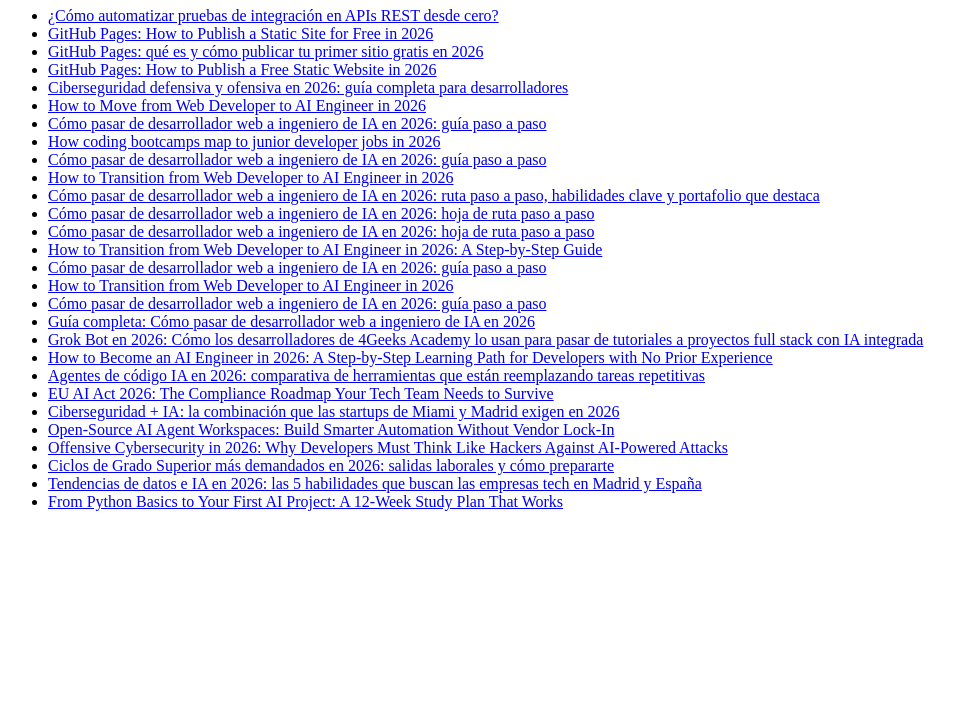
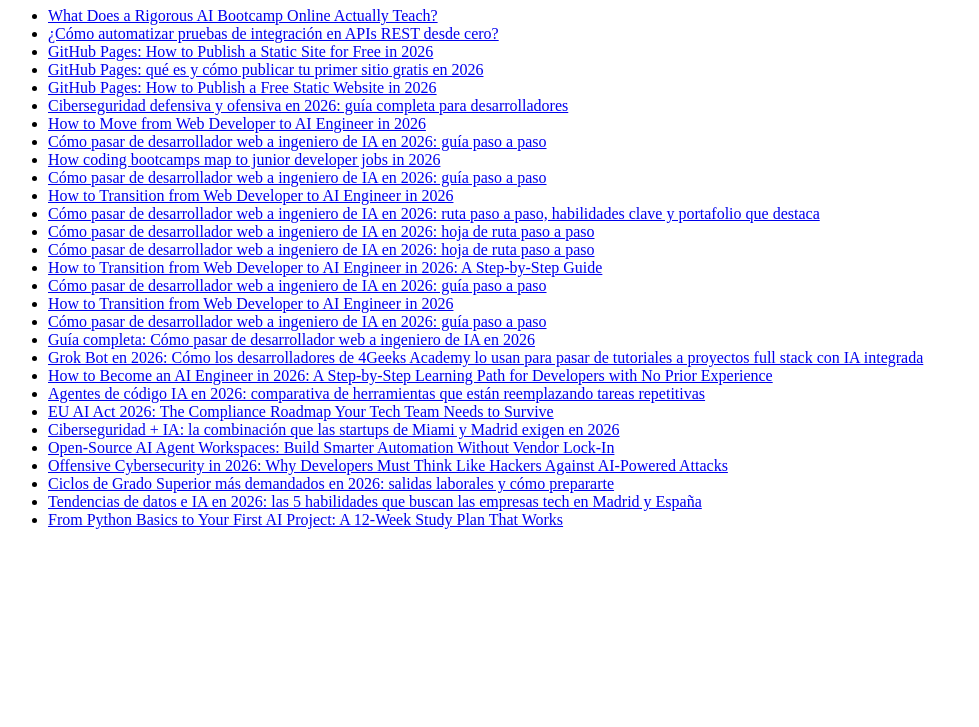
Before and after one commit to KrilinZ/ai-engineering-notes, a plain HTML site: page index.html in a window 1280 px wide. Shown: the part 73-800 px from the top of the page, without its empty margins (0-979 px from the left). Drawn offline with Linux system fonts and the light colour scheme.

Commit message:
index: What Does a Rigorous AI Bootcamp Online Actually T

```diff
--- a/index.html
+++ b/index.html
@@ -11,6 +11,7 @@
 <h1>Articles</h1>
 <ul>
 <!--ARTICLES-->
+<li><a href="what-does-a-rigorous-ai-bootcamp-online-actually-teach/">What Does a Rigorous AI Bootcamp Online Actually Teach?</a></li>
 <li><a href="como-automatizar-pruebas-de-integracion-en-apis-rest-desde-c/">¿Cómo automatizar pruebas de integración en APIs REST desde cero?</a></li>
 <li><a href="github-pages-how-to-publish-a-static-site-for-free-in-2026/">GitHub Pages: How to Publish a Static Site for Free in 2026</a></li>
 <li><a href="github-pages-que-es-y-como-publicar-tu-primer-sitio-gratis-e/">GitHub Pages: qué es y cómo publicar tu primer sitio gratis en 2026</a></li>
```
